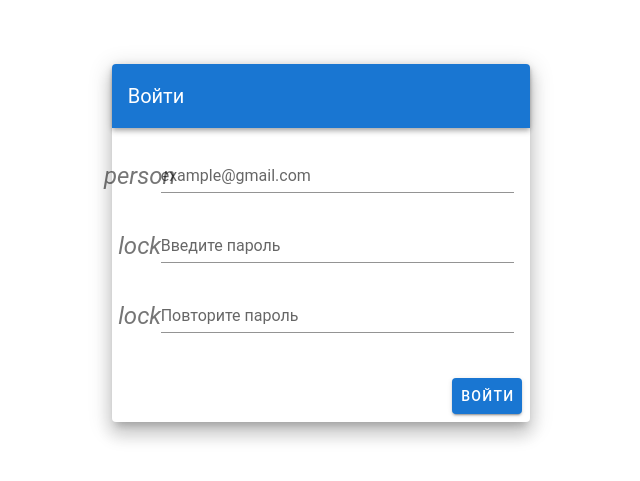
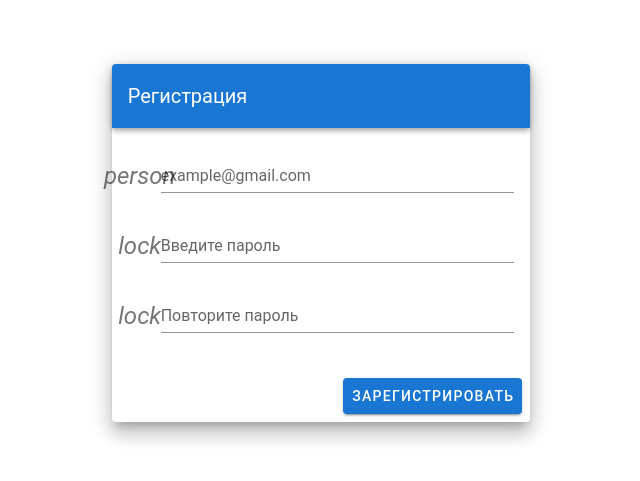
Before and after one commit to pilya-vrn/meetups-board, a Vue app: page /signup in a window 1280 px wide. Shown: the part 157-638 px from the top of the page, without its empty margins (319-959 px from the left). Built offline with nearby package versions, Linux system fonts and the light colour scheme; the HTML template or start-up script is replaced by a standard one.

Commit message:
исправил название окна

```diff
--- a/src/views/user/SignUp.vue
+++ b/src/views/user/SignUp.vue
@@ -5,7 +5,7 @@
           <v-flex xs12 sm8 md4>
             <v-card class="elevation-12">
               <v-toolbar dark color="primary">
-                <v-toolbar-title>Войти</v-toolbar-title>
+                <v-toolbar-title>Регистрация</v-toolbar-title>
               </v-toolbar>
               <v-card-text>
                 <v-form>
@@ -22,7 +22,7 @@
               </v-card-text>
               <v-card-actions>
                 <v-spacer></v-spacer>
-                <v-btn color="primary" @click.prevent="signUp">Войти</v-btn>
+                <v-btn color="primary" @click.prevent="signUp">Зарегистрировать</v-btn>
               </v-card-actions>
             </v-card>
           </v-flex>
```
